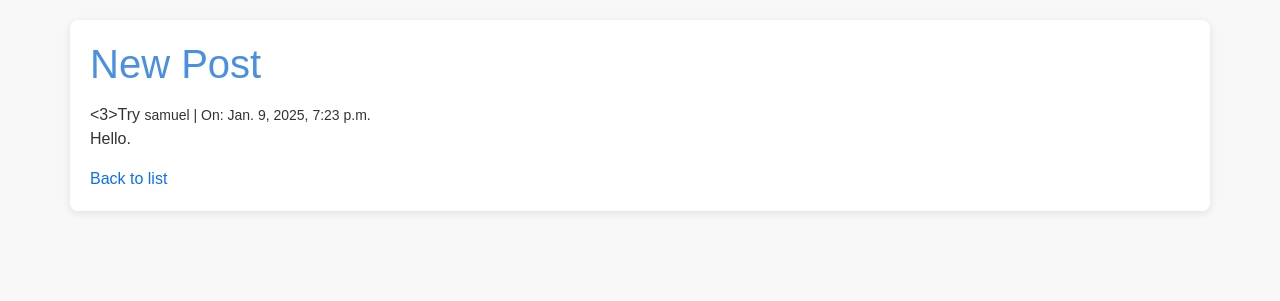
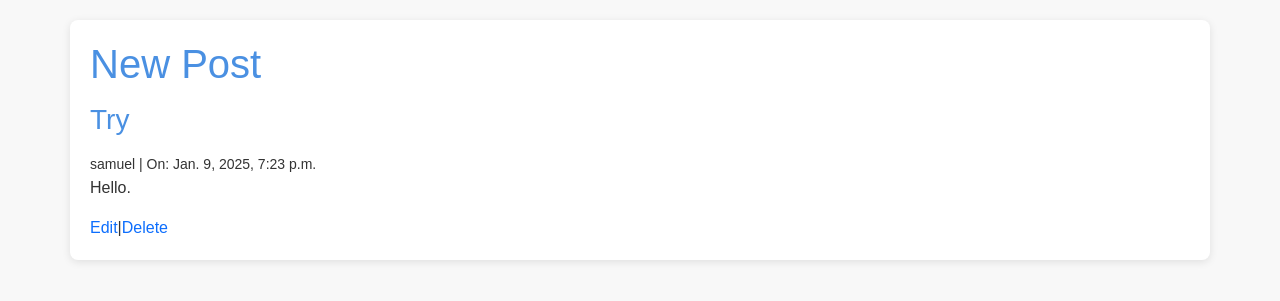
Before and after one commit to Onlinebusinessfy/Blog, a Django app: page /posts/1/ in a window 1280 px wide. Shown: the part 56-357 px from the top of the page. Run offline with Django 5.2, Linux system fonts and the light colour scheme; a user stored in the database is signed in; data comes from the database, SQL or seed files in the repository; both versions use the stored data as it was after the commit; parts of the project's set-up code (start-up, migrations or seed data) failed here and were passed over.

Commit message:
Fixed errors

```diff
--- a/templates/posts/detail.html
+++ b/templates/posts/detail.html
@@ -4,8 +4,13 @@
 
 {% block content %}
 <h1>{{ post.title }}</h1>
-<3>{{ post.subtitle }}</h3>
+<h3>{{ post.subtitle }}</h3>
 <small>{{ post.author }} | On: {{ post.created_on}}</small>
 <p>{{ post.body }}</p>
-<a href="{% url 'list' %}">Back to list</a>
+{% if user.is_authenticated %}
+    {% if user == post.author %}
+    <a href="{% url 'edit' post.id %}">Edit</a>|<a href="{% url 'delete' post.id %}">Delete</a>
+    {% endif %}
+{% endif %}
+
 {% endblock content %}
```
Also changed, not shown: db.sqlite3.
